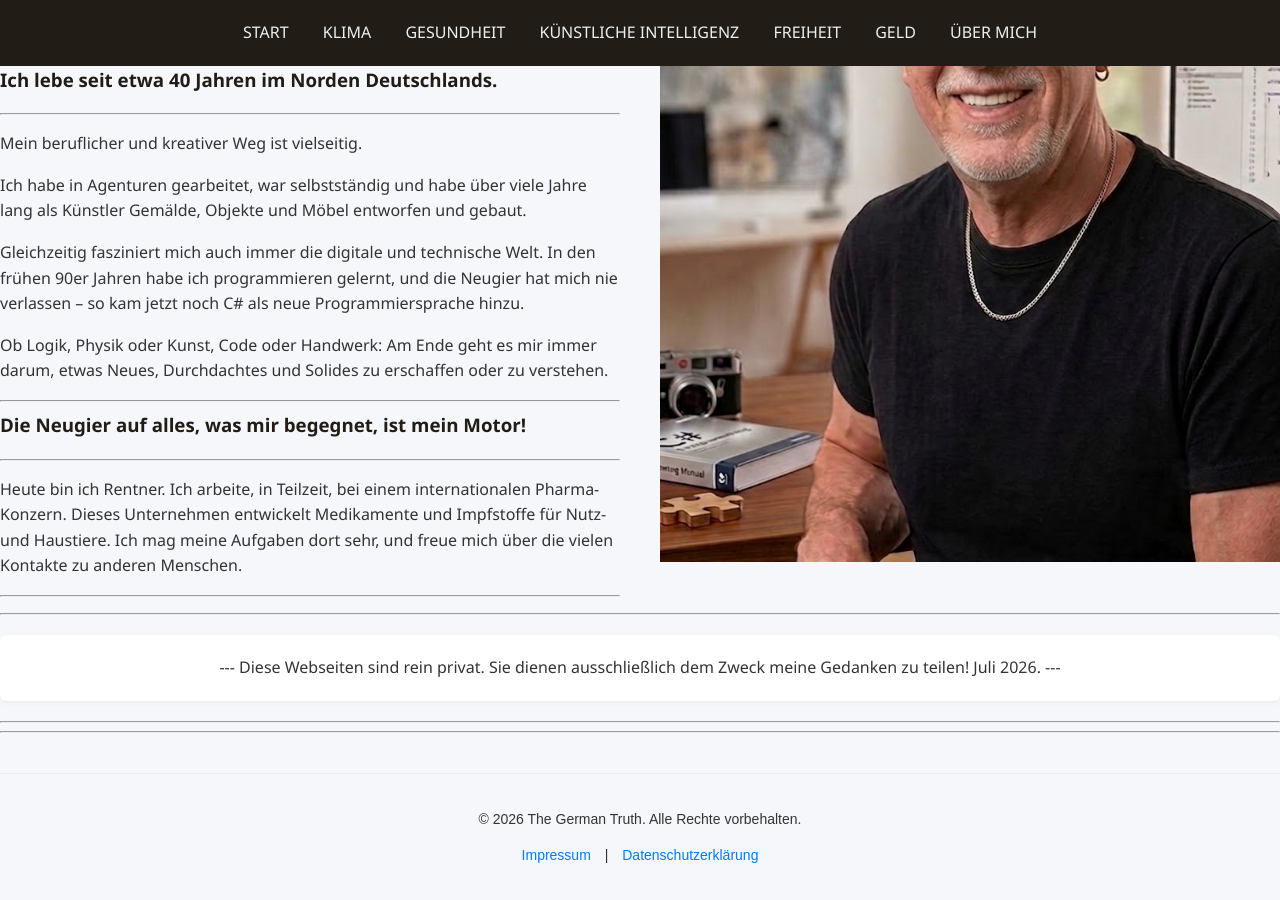
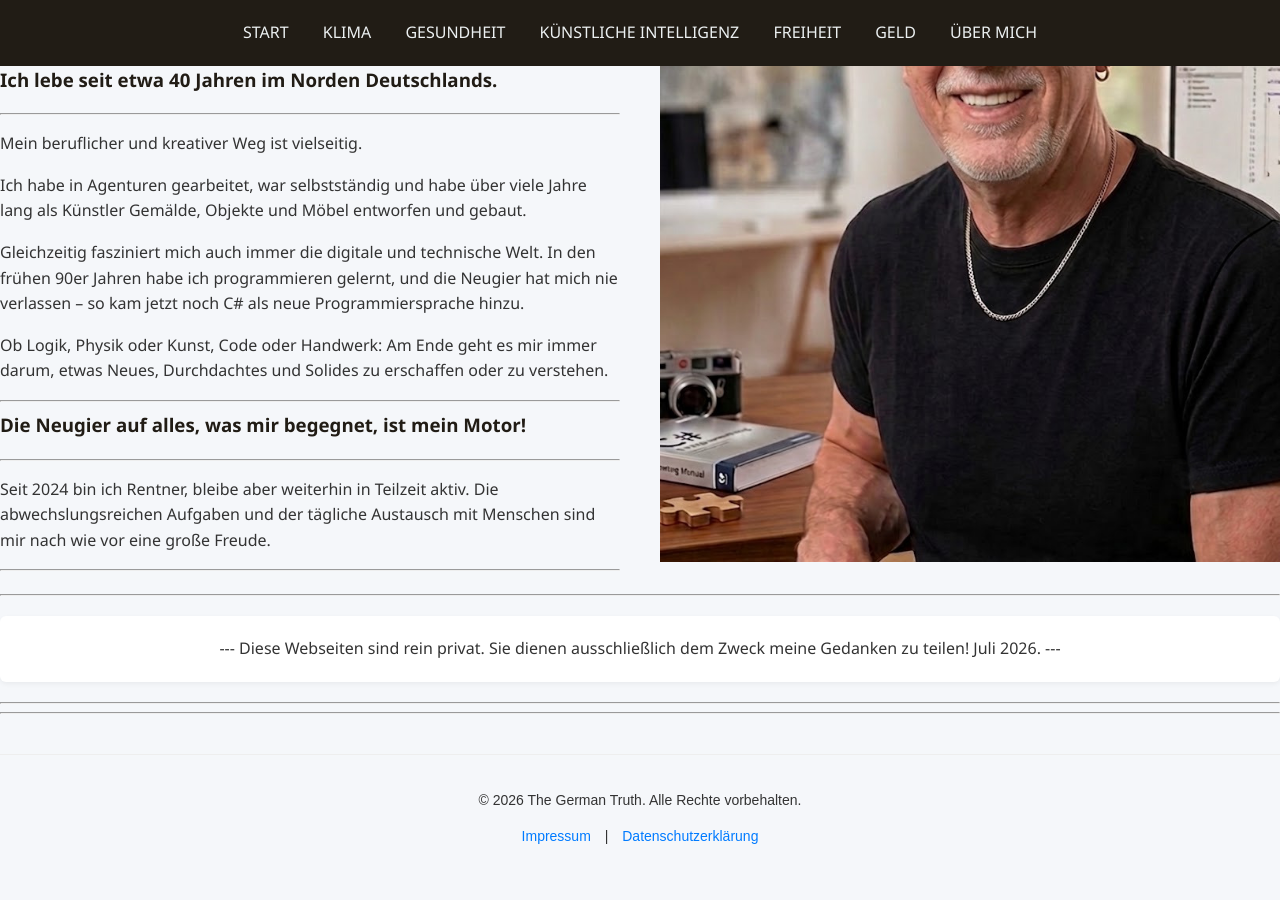
Before and after one commit to TheGermanTruth/TheGermanTruth, a Jekyll site: the page built from werichbin.md, in a window 1280 px wide and 900 px high, scrolled down 686 px. Built offline with Jekyll 4.4.1, drawn with Linux system fonts in a browser that asks for light colours.

Commit message:
Update werichbin.md

```diff
--- a/werichbin.md
+++ b/werichbin.md
@@ -48,8 +48,7 @@ Neues, Durchdachtes und Solides zu erschaffen oder zu verstehen.
 ### Die Neugier auf alles, was mir begegnet, ist mein Motor!
 ---
 
-Heute bin ich Rentner. Ich arbeite, in Teilzeit, bei einem internationalen Pharma-Konzern. Dieses Unternehmen entwickelt Medikamente und Impfstoffe für
-Nutz- und Haustiere. Ich mag meine Aufgaben dort sehr, und freue mich über die vielen Kontakte zu anderen Menschen.
+Seit 2024 bin ich Rentner, bleibe aber weiterhin in Teilzeit aktiv. Die abwechslungsreichen Aufgaben und der tägliche Austausch mit Menschen sind mir nach wie vor eine große Freude.
 
 ---
 
```
